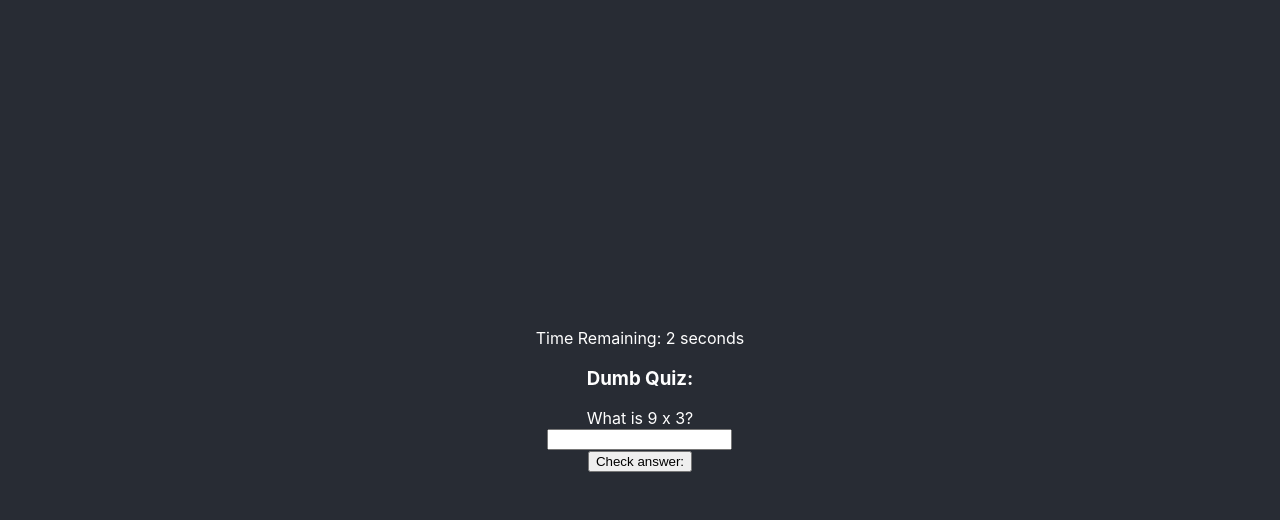
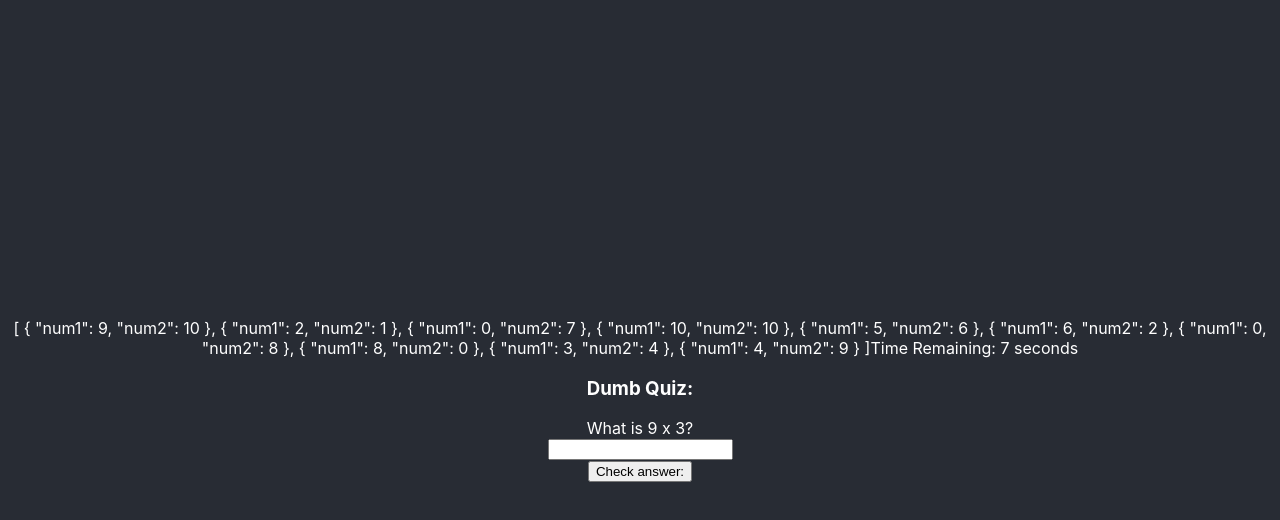
Before and after one commit to forginater/quiz-app, a React (Create React App) app: page / in a window 1280 px wide. Both pictures are taken after a click on the button "Start Quiz". Shown: the top 520 px of the page. Built offline with nearby package versions, Linux system fonts and the light colour scheme.

Commit message:
define Question interface, build questionsInitial data structure, put in useState hook

```diff
--- a/src/App.tsx
+++ b/src/App.tsx
@@ -13,7 +13,7 @@ import { BattleField } from './BattleField';
 //Get settings from user then render the quiz, finally display results to user
 function App() {
   //timeLimit is hardcoded as 10 by default but can be changed by user in the <EnterSettings> component
-  const [timeLimit, setTimeLimit] = useState<number>(5);
+  const [timeLimit, setTimeLimit] = useState<number>(10);
   const [numQuestions, setNumQuestions] = useState<number>(10);
   //const [upperBound, setUpperBound] = useState<number>(1);
   //const [lowerBound, setLowerBound] = useState<number>(10);
--- a/src/BattleField.tsx
+++ b/src/BattleField.tsx
@@ -5,39 +5,36 @@ import './App.css';
 import {useState, useEffect} from 'react';
 import { Quiz } from './Quiz';
 import {genRandNum} from './genRandNum';
-import {QuizDumb} from './QuizDumb';
 import {QuizQuestion} from './QuizQuestion';
 
 
 /*
 ##########################################################################################
-Issue11: Changes Requested
-@@@@@
-I think part of the complexity here is that your timer is buried too deep inside the application.
-I would move all time related code right up to the top-most component, eg. . This means that:
-    (1)BattleGround can run the "coordinator" function of knowing when time is up, etc.
-    (2) Quiz is dumb, it just gets given a question/answer, it has no idea about time
-    (3) CountDown can then be extracted from Quiz"
-@@@@@
-my main criticism is that the "control logic" of the program is buried too deeply in the application.
-It should be extracted to the "top" so that the display components (eg. Quiz, CountDown) can focus purely on their own task.
-
-A good pattern to remember:
-    - Try to limit the "logic" and "state" parts of your application as much as possible
-    - One smart component and many "dumb" components is usually preferable
-
+TODO:
+    - Start with a hardcoded 10 questions
+    - Display the user's progress (eg. x / 10 questions)
+    - Once the user answers a question successfully, or the timer has elapsed, ask the next one
+    - If they got all the questions right, display the results
+    - Allow user to modify the number of questions asked
 ##########################################################################################
 */
 
 /*
-TODO:
-    - Start with a hardcoded limit of 10 seconds
-    - Display the number of seconds left
-    - Have the number of seconds left get updated
-    - When the timer hits zero, tell the user they ran out of time
-    - Allow the user to set a custom time duration
+Things to note
+    questionDone = guessedCorrectly || timeUp
+    only display results if progress == 10/10
 */
 
+//outcome of attempting a question: undefined <=> hasn't been answered yet, 'Correct' => guessed right answer before timeUp
+type outcome = undefined | 'Correct' | 'Incorrect';
+
+//'Question' interface used to store a question, guess & the outcome for each individual quiz question
+interface Question {
+    num1: number;
+    num2: number;
+    guess: number|undefined;
+    outcome: outcome;
+}
 
 
     //Hardcode upper and lower bounds
@@ -47,12 +44,22 @@ TODO:
     const num1 = genRandNum(lowerBound,upperBound);
     const num2 = genRandNum(lowerBound,upperBound);
 
+    const questionsInit: Question[] = Array(10).fill(undefined).map((question) => {
+        return {num1: genRandNum(lowerBound,upperBound),num2: genRandNum(lowerBound,upperBound),guess: undefined,outcome: undefined,
+        };
+    });
+
+
 
 export function BattleField(props: {timeLimit: number, numQuestions: number}) {
+
+
+    const [questData, setQuestData] = useState<Question[]>(questionsInit);
     const [timerDone, setTimerDone] = useState(false);
 
     return (
         <div>
+            {JSON.stringify(questionsInit,null,4)}
             <Timer
                 timeLimit={props.timeLimit}
                 setTimerDone={setTimerDone}
@@ -84,3 +91,17 @@ function Timer(props: {timeLimit: number, setTimerDone: (b: boolean) => void}) {
         </>
     )
 }
+
+
+
+
+
+
+const testQuestionsInit = () => (() => {
+    const nerd = questionsInit.map((quest,i) => {
+        console.log(`mapping ${i}:  \n   =>`,JSON.stringify(quest,null,4));
+        console.log('   => length: ',Object.keys(quest).length);
+        let retArr = Object.values(quest).map((val) => {return val});
+        console.log('   => values: ',retArr);
+    });
+})();
```
Lines whose indentation alone changed are shown as unchanged.
